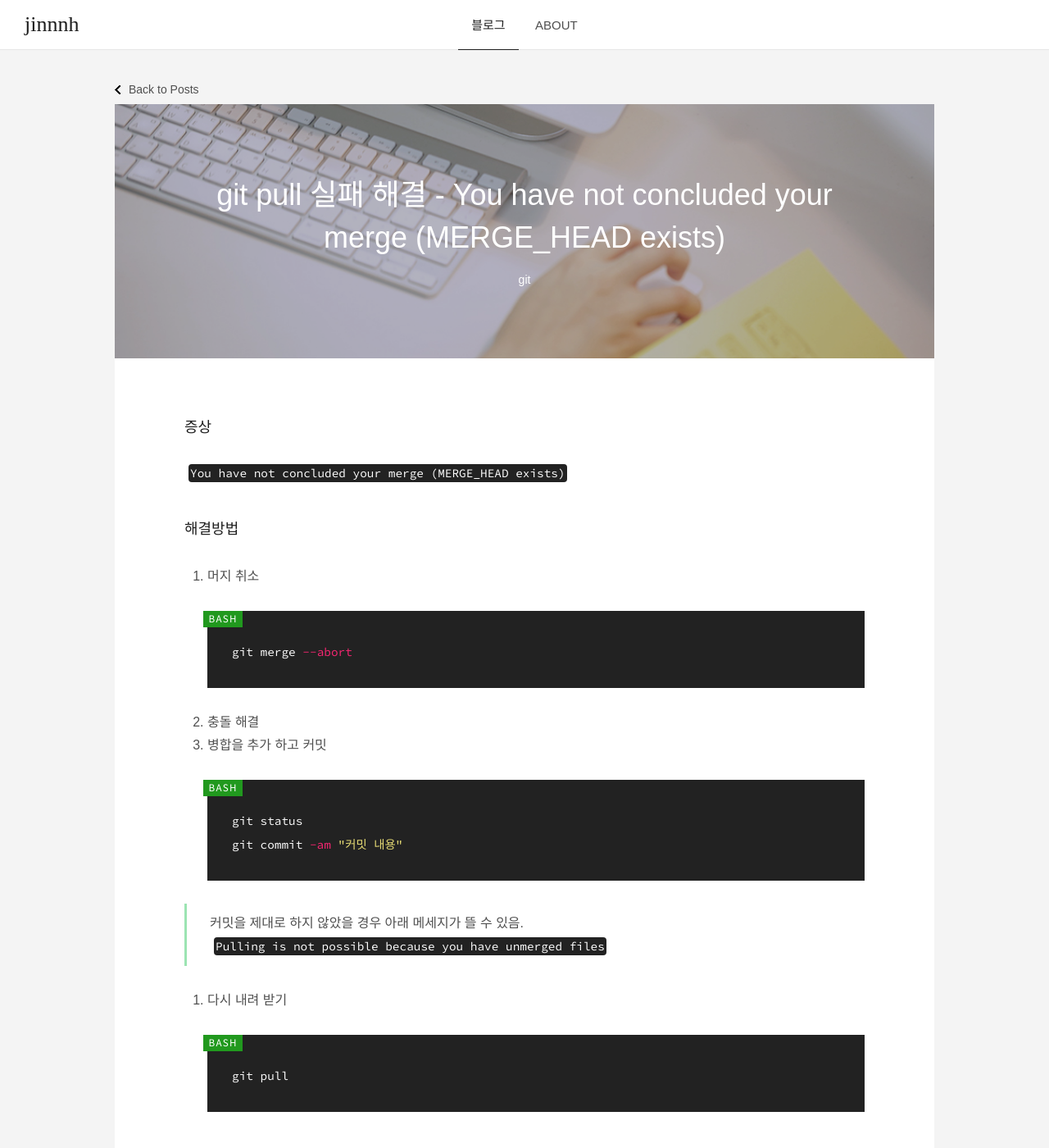
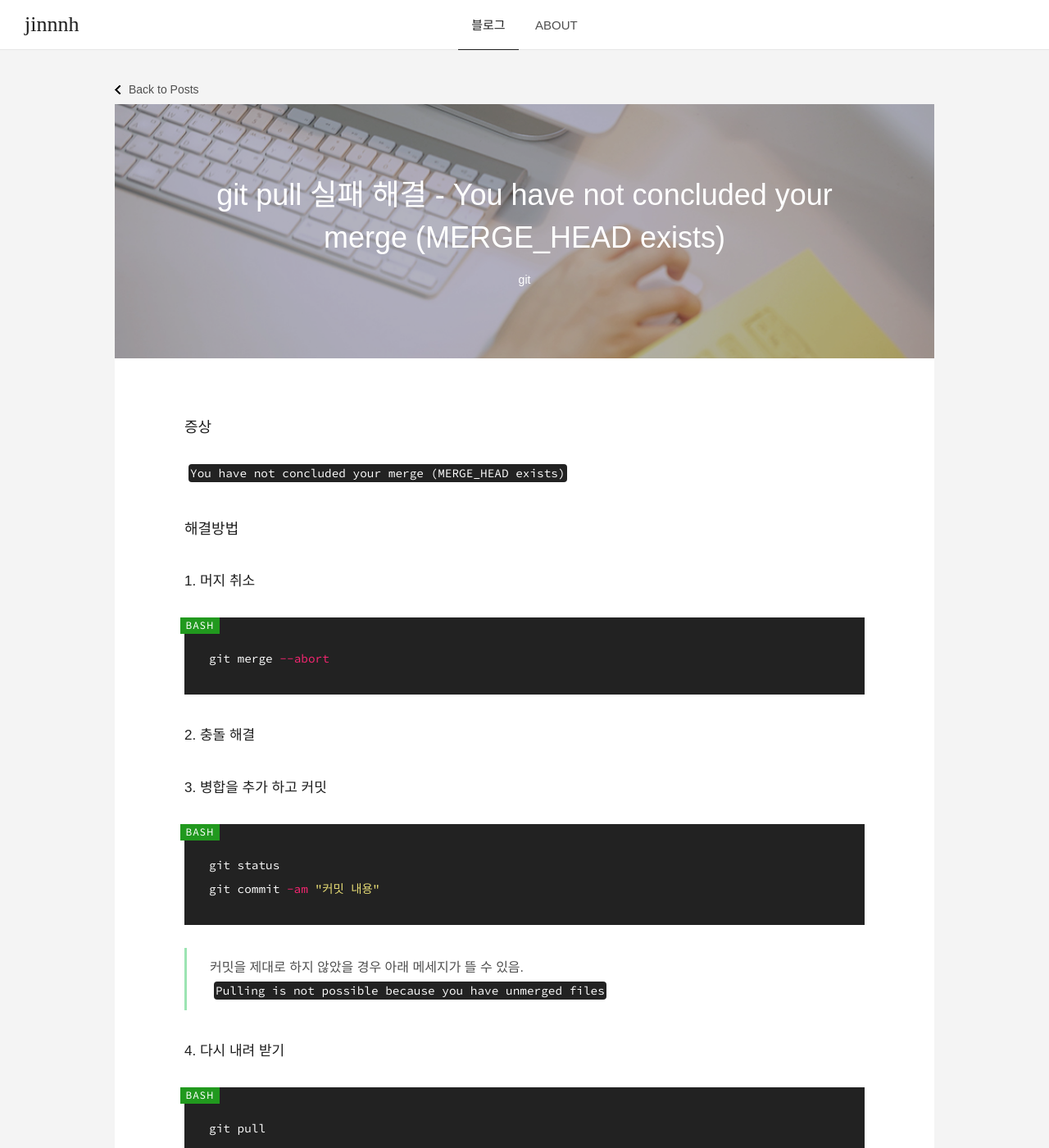
Before and after one commit to gutmate/gutmate.github.com, a Jekyll site: the page built from _posts/2018-04-18-git-pull-fail.md, in a window 1280 px wide and 1400 px high. Shown: the whole window at 82% size. Built offline with Jekyll 4.4.1, drawn with Linux system fonts in a browser that asks for light colours; some web fonts are replaced; comment, search, counter and statistics services are not loaded.

Commit message:
Update posts

````diff
--- a/_posts/2018-04-18-git-pull-fail.md
+++ b/_posts/2018-04-18-git-pull-fail.md
@@ -12,14 +12,14 @@ tags:
 
 ### 해결방법
 
-1. 머지 취소
+#### 1. 머지 취소
 ```bash
 git merge --abort
 ```
 
-2. 충돌 해결
+#### 2. 충돌 해결
 
-3. 병합을 추가 하고 커밋
+#### 3. 병합을 추가 하고 커밋
 ```bash
 git status
 git commit -am "커밋 내용"
@@ -29,7 +29,7 @@ git commit -am "커밋 내용"
 > `Pulling is not possible because you have unmerged files`
 
 
-4. 다시 내려 받기
+#### 4. 다시 내려 받기
 ```bash
 git pull
 ```
````
Also changed, not shown: _posts/2017-03-22-git-history-remove.md (+4 -4 lines).
